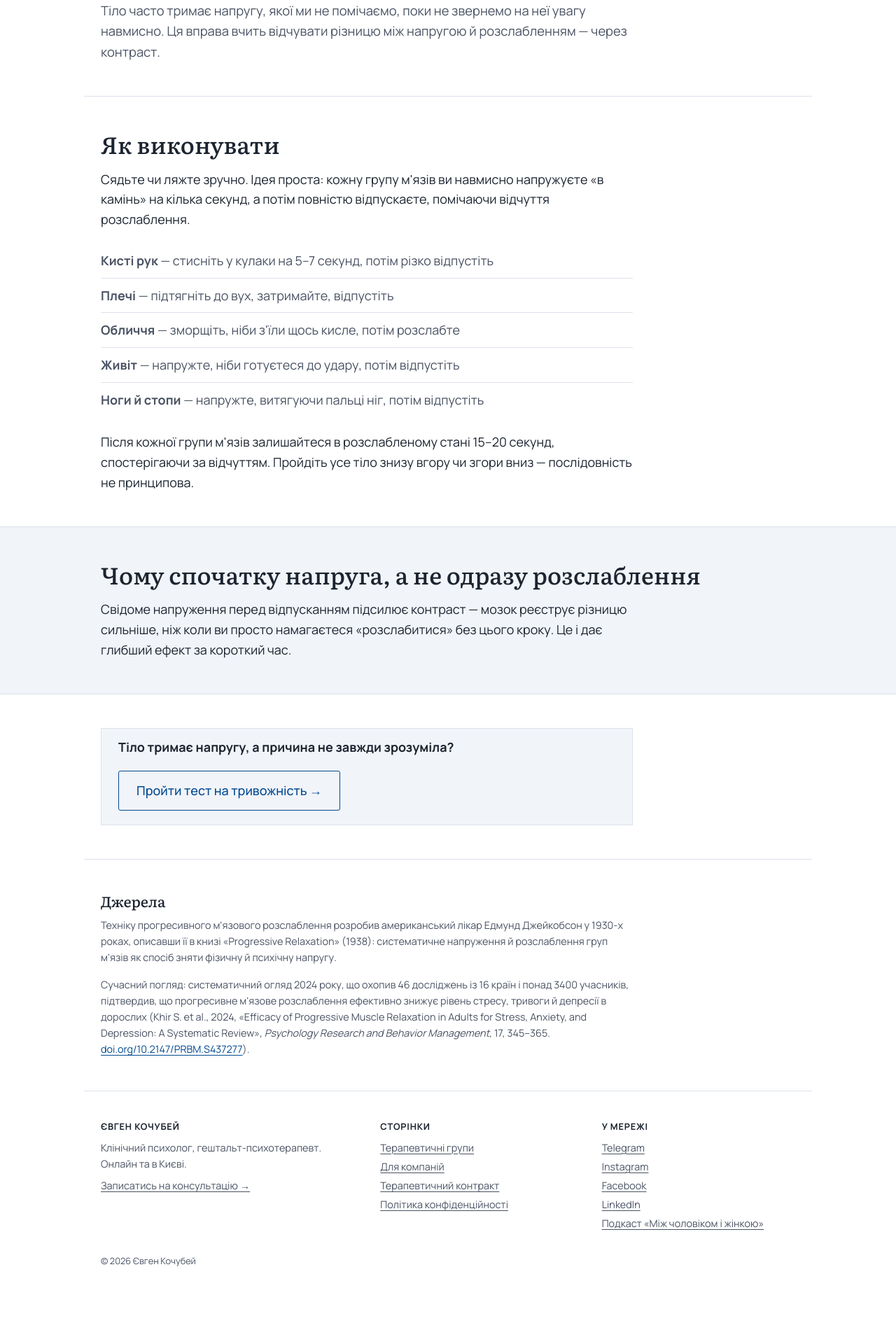
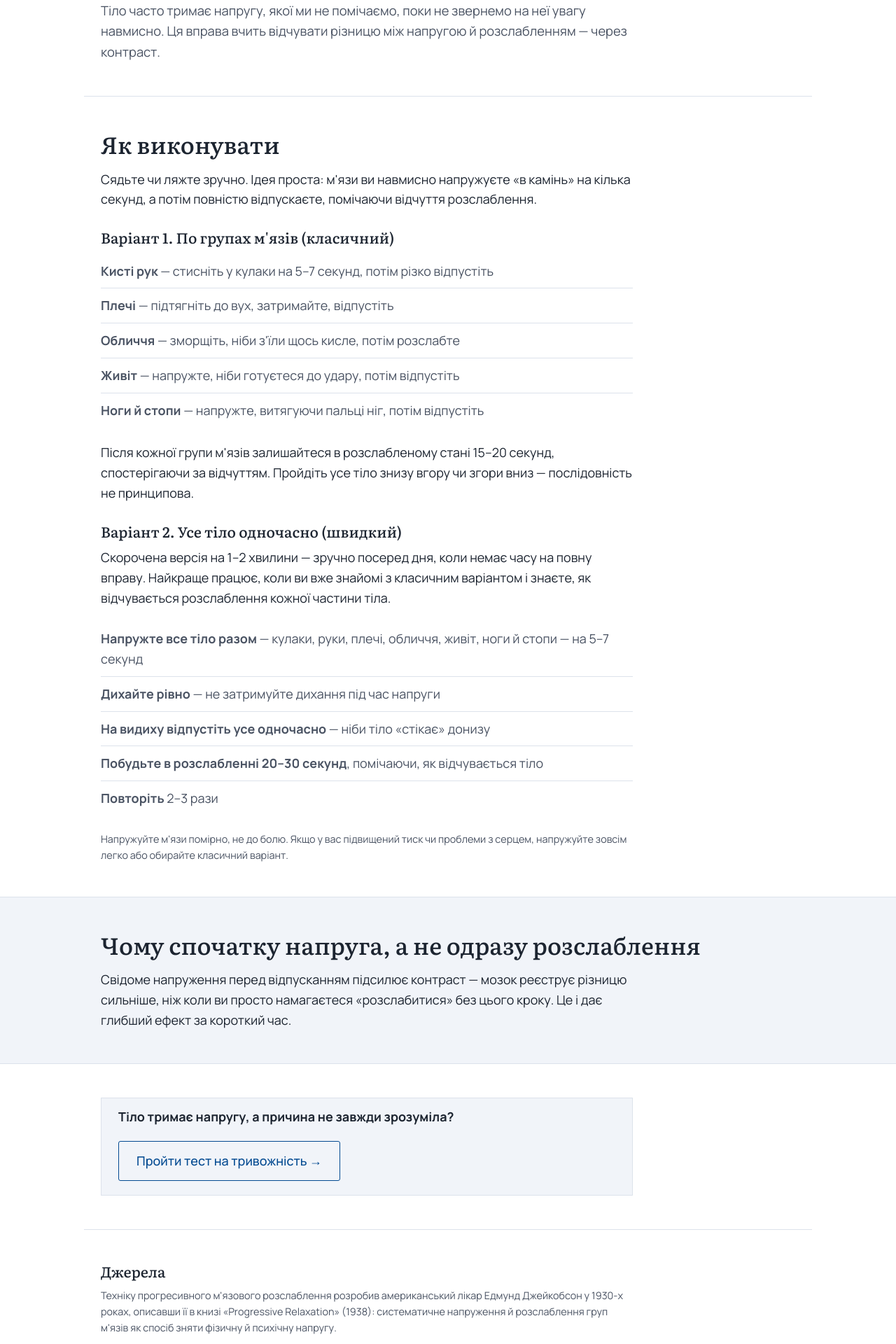
Before and after one commit to cobchik/yevhenkochubei-site, a Jekyll site: the page built from samodopomoga/rozslablennya-tila.md, in a window 1280 px wide. Shown: the part 314-2234 px from the top of the page at 70% size. Built offline with Jekyll 4.4.1, drawn with Linux system fonts in a browser that asks for light colours; before the commit the page ends 2158 px from its top, so only the background shows below that.

Commit message:
Practices: Yevhen's text edits; whole-body quick variant of PMR; two CTAs side by side on breathing page
Co-Authored-By: Claude Opus 5.5 <noreply@anthropic.com>

```diff
--- a/assets/css/style.css
+++ b/assets/css/style.css
@@ -550,6 +550,11 @@ div.card:hover { box-shadow: none; transform: none; }
 }
 .social-btn:hover { background: var(--pine); color: #fff; }
 
+/* --- Два блоки-заклики поруч (на телефоні — один під одним) --- */
+.cta-pair { display: grid; grid-template-columns: 1fr 1fr; gap: 20px; }
+.cta-pair .tally-block { margin: 0; max-width: none; display: flex; flex-direction: column; justify-content: space-between; align-items: flex-start; }
+@media (max-width: 760px) { .cta-pair { grid-template-columns: 1fr; } }
+
 /* --- Джерела на сторінках практик --- */
 .sources p { font-size: 0.9rem; color: var(--ink-soft); }
 .sources h2 { font-size: 1.3rem; }
--- a/samodopomoga/rozslablennya-tila.md
+++ b/samodopomoga/rozslablennya-tila.md
@@ -21,10 +21,12 @@ summary: "Прогресивне м'язове розслаблення: вчи
 <section class="section">
   <h2>Як виконувати</h2>
   <p>
-    Сядьте чи ляжте зручно. Ідея проста: кожну групу м'язів ви навмисно
-    напружуєте «в камінь» на кілька секунд, а потім повністю відпускаєте,
-    помічаючи відчуття розслаблення.
+    Сядьте чи ляжте зручно. Ідея проста: м'язи ви навмисно напружуєте
+    «в камінь» на кілька секунд, а потім повністю відпускаєте, помічаючи
+    відчуття розслаблення.
   </p>
+
+  <h3>Варіант 1. По групах м'язів (класичний)</h3>
   <ul class="list-plain">
     <li><strong>Кисті рук</strong> — стисніть у кулаки на 5–7 секунд, потім різко відпустіть</li>
     <li><strong>Плечі</strong> — підтягніть до вух, затримайте, відпустіть</li>
@@ -36,6 +38,24 @@ summary: "Прогресивне м'язове розслаблення: вчи
     Після кожної групи м'язів залишайтеся в розслабленому стані 15–20 секунд,
     спостерігаючи за відчуттям. Пройдіть усе тіло знизу вгору чи згори вниз —
     послідовність не принципова.
+  </p>
+
+  <h3>Варіант 2. Усе тіло одночасно (швидкий)</h3>
+  <p>
+    Скорочена версія на 1–2 хвилини — зручно посеред дня, коли немає часу на
+    повну вправу. Найкраще працює, коли ви вже знайомі з класичним варіантом
+    і знаєте, як відчувається розслаблення кожної частини тіла.
+  </p>
+  <ul class="list-plain">
+    <li><strong>Напружте все тіло разом</strong> — кулаки, руки, плечі, обличчя, живіт, ноги й стопи — на 5–7 секунд</li>
+    <li><strong>Дихайте рівно</strong> — не затримуйте дихання під час напруги</li>
+    <li><strong>На видиху відпустіть усе одночасно</strong> — ніби тіло «стікає» донизу</li>
+    <li><strong>Побудьте в розслабленні 20–30 секунд</strong>, помічаючи, як відчувається тіло</li>
+    <li><strong>Повторіть</strong> 2–3 рази</li>
+  </ul>
+  <p class="post-meta">
+    Напружуйте м'язи помірно, не до болю. Якщо у вас підвищений тиск чи
+    проблеми з серцем, напружуйте зовсім легко або обирайте класичний варіант.
   </p>
 </section>
 
```
Also changed, not shown: samodopomoga/dyhannya.md (+12 -6 lines).
